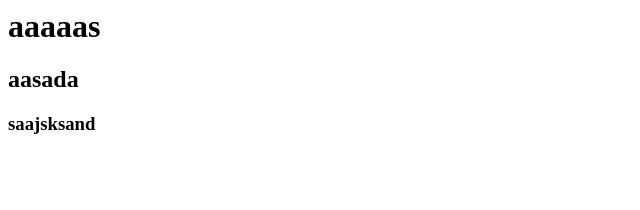
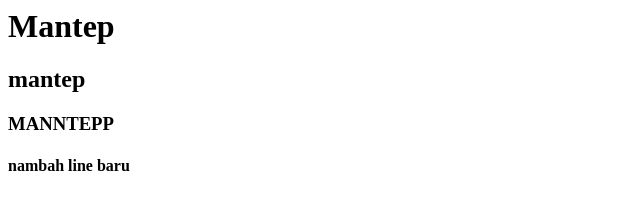
Before and after one commit to camestudentjuan/belajardiworkshop, a plain HTML site: page index.html in a window 1280 px wide. Shown: the whole page, without its empty margins (0-640 px from the left). Drawn offline with Linux system fonts and the light colour scheme.

Commit message:
line baru

```diff
--- a/index.html
+++ b/index.html
@@ -1,8 +1,9 @@
 <html>
     <body>
 
-            <h1>aaaaas</h1>
-            <h2>aasada</h2>
-            <h3>saajsksand</h3>
+            <h1>Mantep</h1>
+            <h2>mantep</h2>
+            <h3>MANNTEPP</h3>
+            <h4>nambah line baru</h4>
     </body>
 </html>
```
